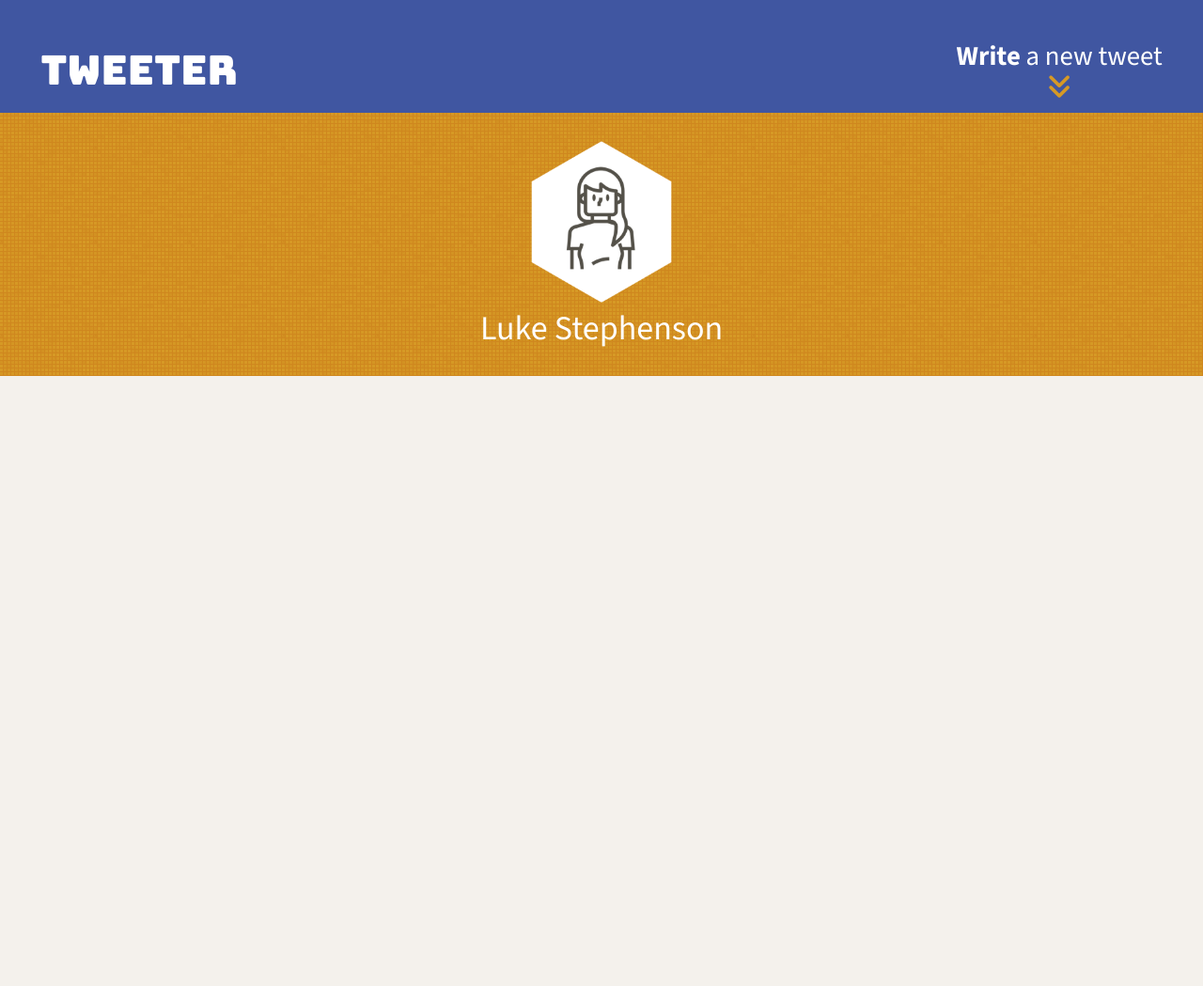
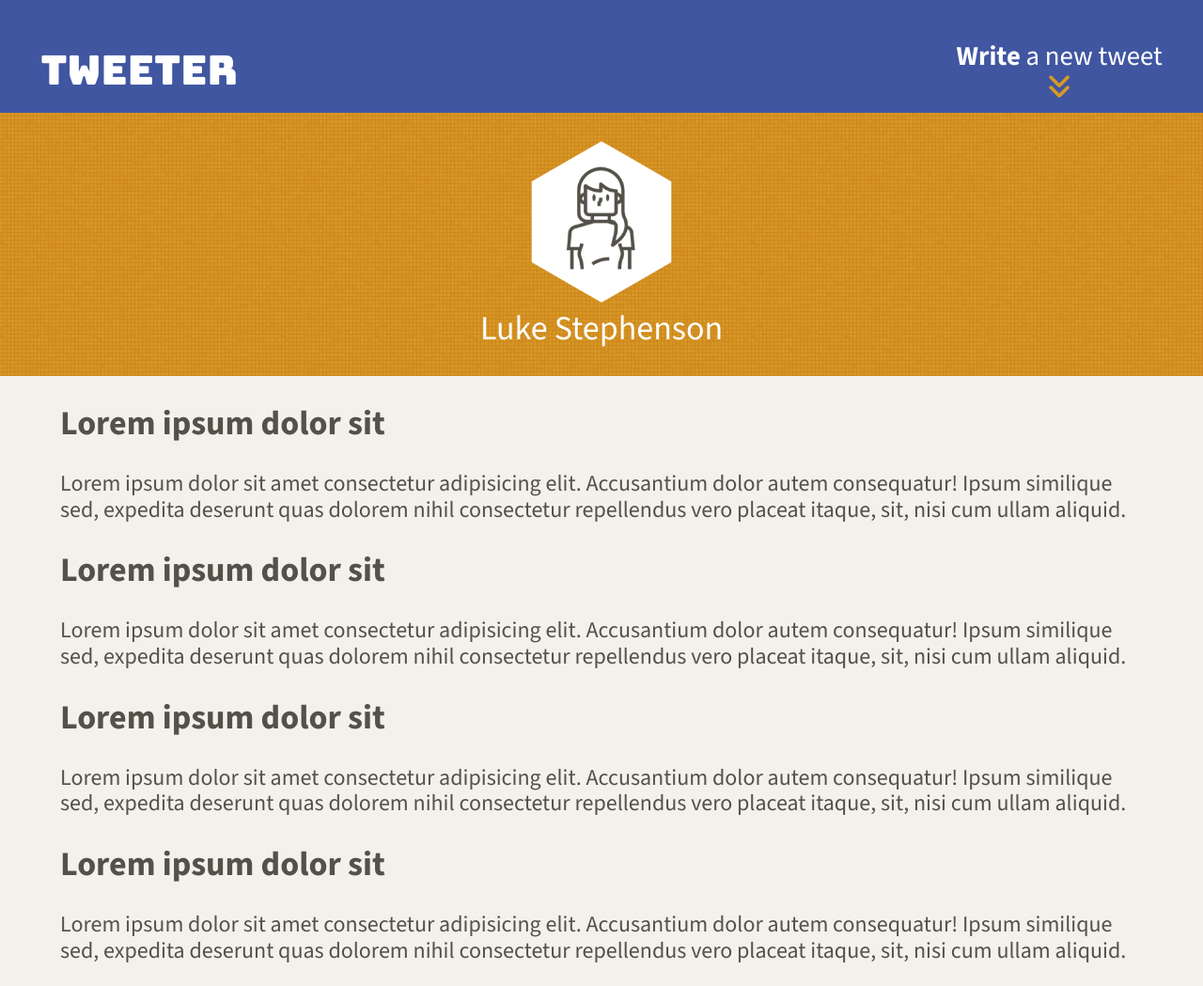
Before and after one commit to dirtandgrass/tweeter, a website: page public/index.html in a window 1280 px wide. Shown: the whole page at 94% size. Before the commit the page ends 800 px from the top, so only its background shows below. Drawn offline with nearby package versions, Linux system fonts and the light colour scheme.

Commit message:
write simple style for main, add text content to eval

```diff
--- a/public/index.html
+++ b/public/index.html
@@ -51,7 +51,25 @@
   </header>
 
   <!-- Page-specific (main) content here -->
-  <main class="container"></main>
+  <main class="container">
+    <h2>Lorem ipsum dolor sit</h2>
+    <p>Lorem ipsum dolor sit amet consectetur adipisicing elit. Accusantium dolor autem consequatur! Ipsum similique
+      sed, expedita deserunt quas dolorem nihil consectetur repellendus vero placeat itaque, sit, nisi cum ullam
+      aliquid.</p>
+    <h2>Lorem ipsum dolor sit</h2>
+    <p>Lorem ipsum dolor sit amet consectetur adipisicing elit. Accusantium dolor autem consequatur! Ipsum similique
+      sed, expedita deserunt quas dolorem nihil consectetur repellendus vero placeat itaque, sit, nisi cum ullam
+      aliquid.</p>
+    <h2>Lorem ipsum dolor sit</h2>
+    <p>Lorem ipsum dolor sit amet consectetur adipisicing elit. Accusantium dolor autem consequatur! Ipsum similique
+      sed, expedita deserunt quas dolorem nihil consectetur repellendus vero placeat itaque, sit, nisi cum ullam
+      aliquid.</p>
+    <h2>Lorem ipsum dolor sit</h2>
+    <p>Lorem ipsum dolor sit amet consectetur adipisicing elit. Accusantium dolor autem consequatur! Ipsum similique
+      sed, expedita deserunt quas dolorem nihil consectetur repellendus vero placeat itaque, sit, nisi cum ullam
+      aliquid.</p>
+
+  </main>
 </body>
 
 </html>
--- a/public/styles/layout.css
+++ b/public/styles/layout.css
@@ -36,6 +36,11 @@ body {
   font-weight: 350;
 }
 
+main {
+  width: 90%;
+  margin-inline: auto;
+}
+
 /*
  * Additional CSS can be defined below or in other CSS files, as per instructions
  */
```
